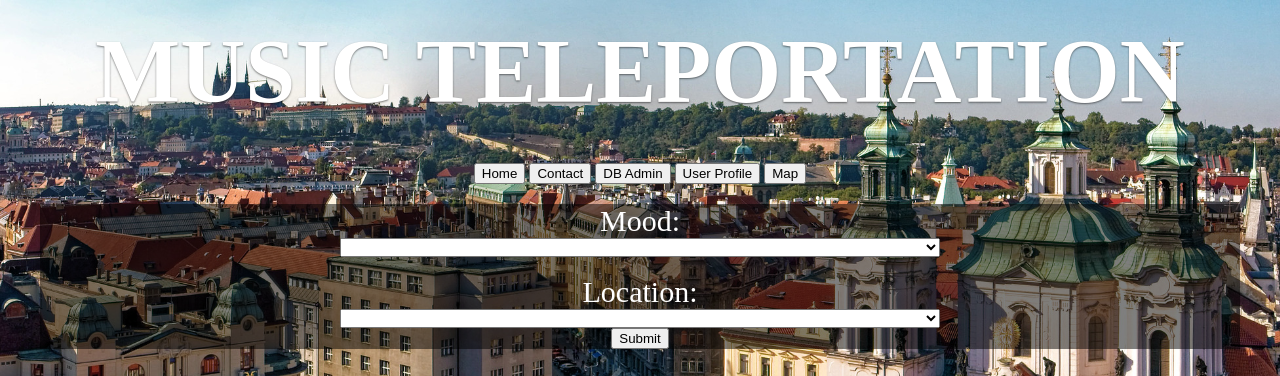
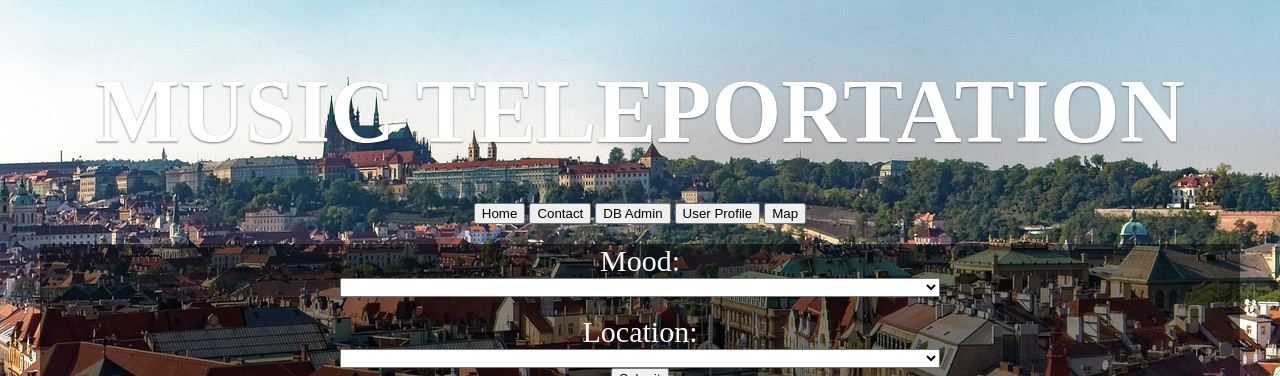
Before and after one commit to JoaquinQuintana/Music_Teleportation, a Flask app: page / in a window 1280 px wide. Shown: the top 376 px of the page. Run offline with Flask 2, Linux system fonts and the light colour scheme; some libraries are stand-ins or nearby versions.

Commit message:
Update style.css

```diff
--- a/static/style.css
+++ b/static/style.css
@@ -2,7 +2,7 @@
   width: auto;
   max-width: 1200px;
   margin: auto;
-  background-size: cover !important;
+  background-size: auto;
   background-image: url("prague.jpg");
   /* background-image: linear-gradient(to right, #4facfe 0%, #00f2fe 100%); */
 }
@@ -68,7 +68,7 @@
   align-items: center;
   text-align: center;
   padding: 0px 0px 40px 0px;
-  margin: 0;
+  margin-bottom: 0px;
 }
 
 .title-block {
@@ -109,6 +109,9 @@
 .map {
   height: 500px;
   width: 100%;
+  margin-bottom: 30px;
+  border: 10px;
+  border-color: black;
 }
 
 /* .form {
```
